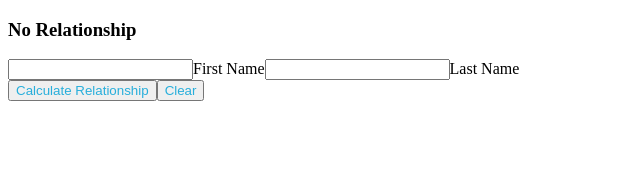
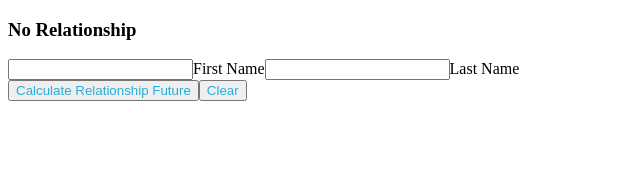
Before and after one commit to AishwaryaArun12/setInterval-ES6-version-JS-Major-Project-Note-Keeping-ReactJS-Axios-React---q0xdmsyskcg1, a React app: page / in a window 1280 px wide. Shown: the top 170 px of the page, without its empty margins (0-640 px from the left). Built offline with nearby package versions, Linux system fonts and the light colour scheme.

Commit message:
3 commit

```diff
--- a/src/components/App.js
+++ b/src/components/App.js
@@ -72,7 +72,7 @@ function App() {
       Last Name
       <div>
         <button datatest-id="calculate-relationship" onClick={calculate}>
-          Calculate Relationship
+          Calculate Relationship Future
         </button>
         <button datatest-id="clear" onClick={clear}>
           Clear
```
